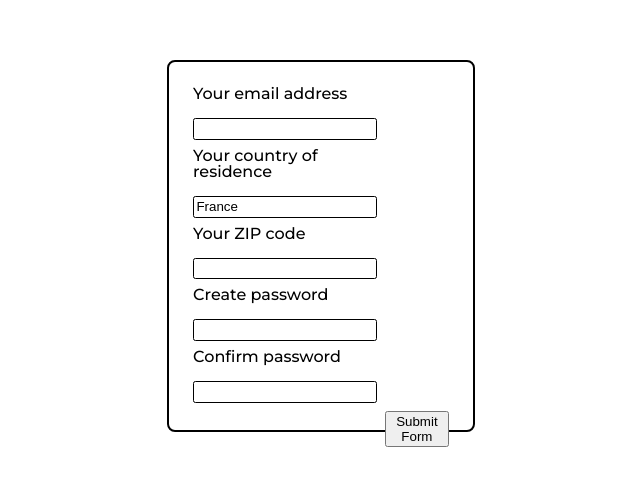
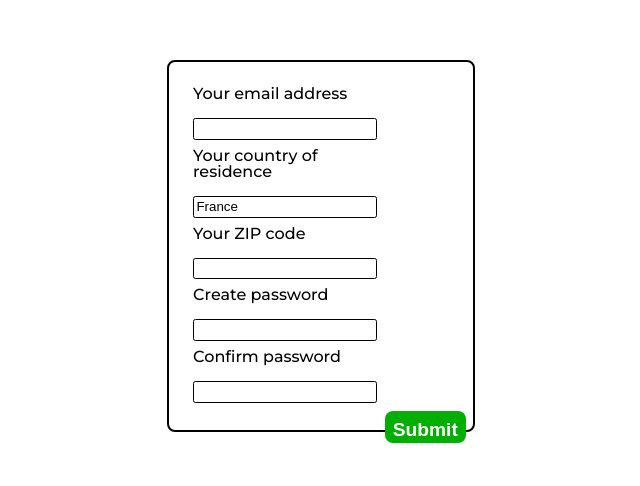
Before and after one commit to BuonicosII/client-side-validation, a website built with webpack: page dist/index.html in a window 1280 px wide. Shown: the part 154-640 px from the top of the page, without its empty margins (319-959 px from the left). Built offline with Linux system fonts and the light colour scheme.

Commit message:
Style submit Form Button

```diff
--- a/src/style.css
+++ b/src/style.css
@@ -115,3 +115,16 @@ input, select {
 .valid {
     box-shadow: 0 0 5px rgb(9, 255, 0);
 }
+
+#submitBtn button {
+    appearance: none;
+    width: fit-content;
+    height: 4vh;
+    padding: 1vh;
+    background-color: rgb(2, 175, 2);
+    color: white;
+    border: 0px;
+    font-size: larger;
+    font-weight: 700;
+    border-radius: 1vh;
+}
```
Also changed, not shown: dist/main.js.
